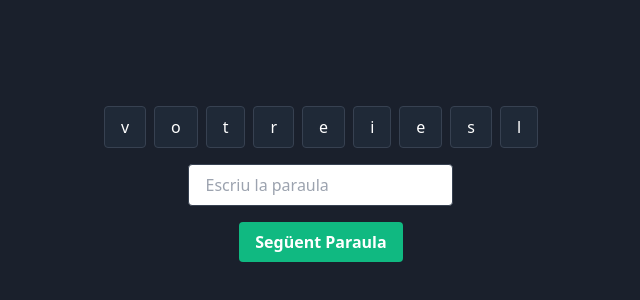
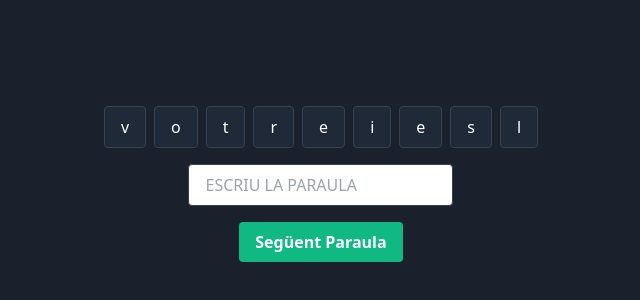
Before and after one commit to cescps/lletres, a plain HTML site: page index.html in a window 1280 px wide. Shown: the part 208-508 px from the top of the page, 319-959 px from the left. Drawn offline with nearby package versions, Linux system fonts and the light colour scheme.

Commit message:
Update index.html

```diff
--- a/index.html
+++ b/index.html
@@ -17,7 +17,7 @@
 <body class="flex items-center justify-center min-h-screen">
   <div class="text-center">
     <div id="scrambled-word" class="flex justify-center mb-4 space-x-2"></div>
-    <input id="user-input" type="text" placeholder="Escriu la paraula" class="px-4 py-2 border border-gray-700 rounded mb-4 text-black" onkeypress="handleKeyPress(event)">
+    <input id="user-input" type="text" placeholder="Escriu la paraula" class="px-4 py-2 border border-gray-700 rounded mb-4 text-black uppercase" onkeypress="handleKeyPress(event)">
     <div>
       <button onclick="nextWord()" class="bg-green-500 hover:bg-green-700 text-white font-bold py-2 px-4 rounded">Següent Paraula</button>
     </div>
```
